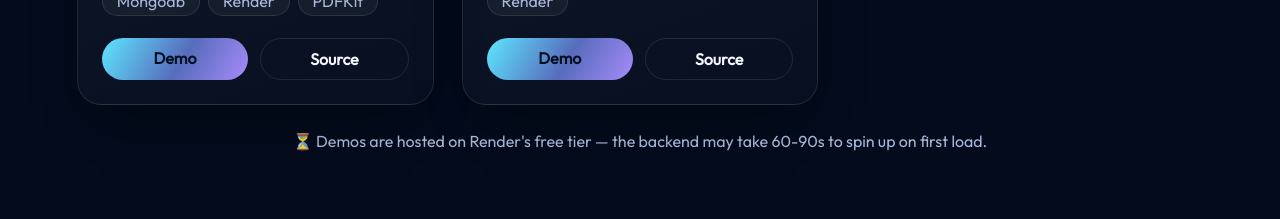
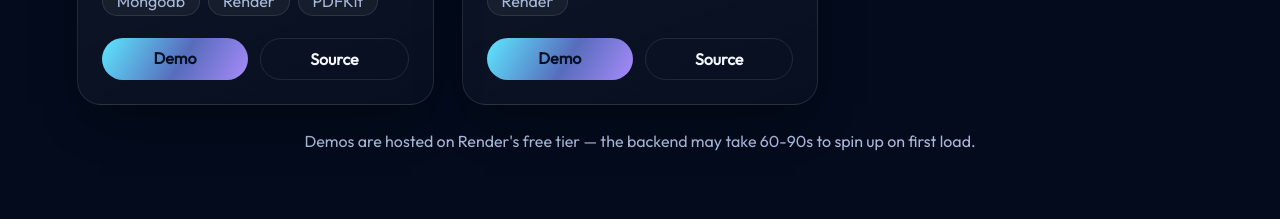
Before and after one commit to iamkoushik1999/Portfolio-2026, a Next.js app: page / in a window 1280 px wide. Shown: the part 3791-4010 px from the top of the page. Built offline with nearby package versions, Linux system fonts and the light colour scheme.

Commit message:
fix: remove emoji from hosting note in Projects component

```diff
--- a/components/Projects/Projects.jsx
+++ b/components/Projects/Projects.jsx
@@ -16,7 +16,7 @@ export const Projects = () => {
           })}
         </div>
         <p className={styles.hostingNote}>
-          ⏳ Demos are hosted on Render&apos;s free tier — the backend may take
+          Demos are hosted on Render&apos;s free tier — the backend may take
           60-90s to spin up on first load.
         </p>
       </div>
```
